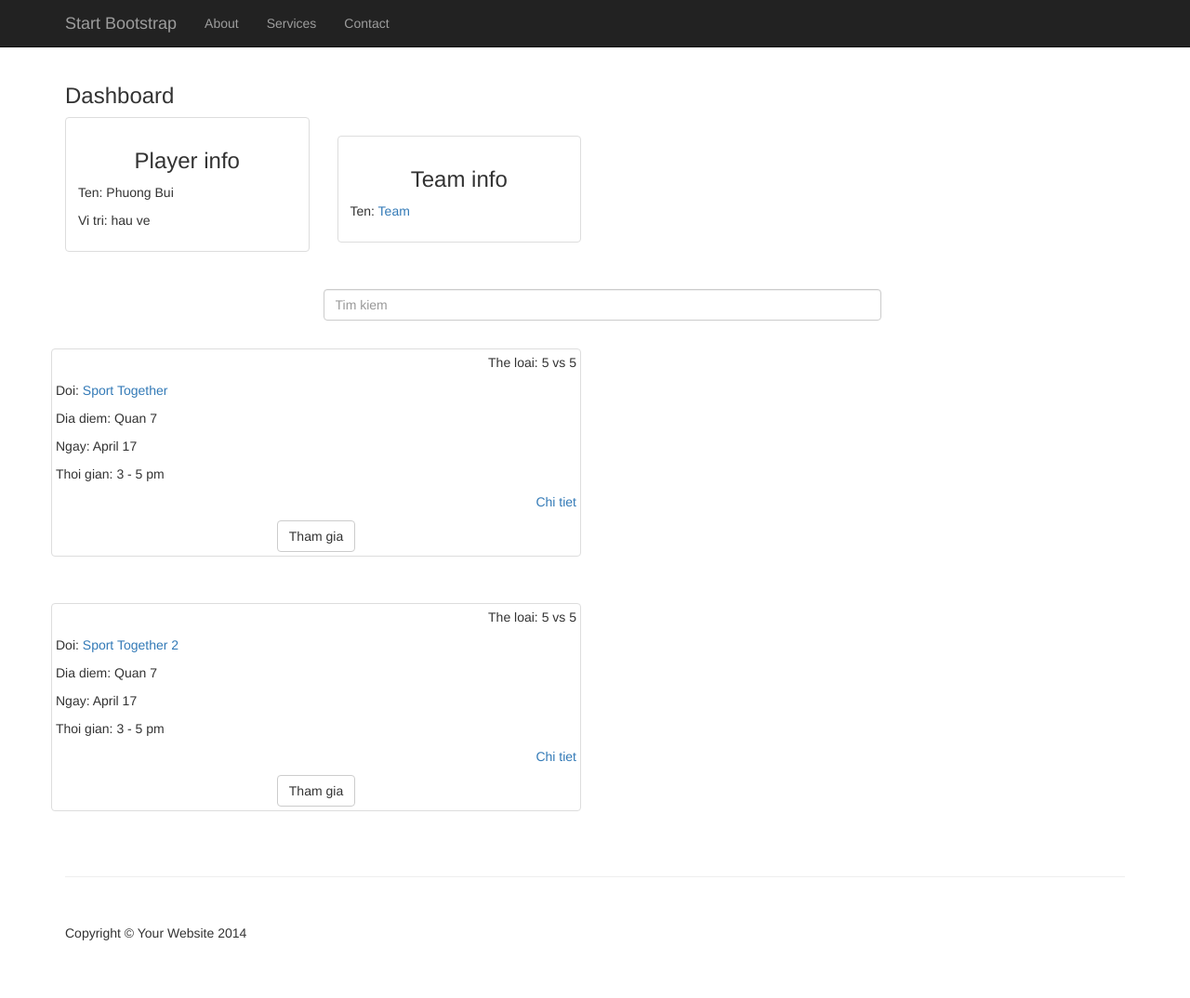
After one commit to Hangvo216/sport-together, a PHP site: page / in a window 1280 px wide. The commit adds this page. Shown: the whole page at 93% size. Run offline with PHP 8.4, Linux system fonts and the light colour scheme.

Commit message:
Add header, add team profile.

```diff
--- /dev/null
+++ b/public_html/header.php
@@ -0,0 +1,56 @@
+ <head>
+
+    <meta charset="utf-8">
+    <meta http-equiv="X-UA-Compatible" content="IE=edge">
+    <meta name="viewport" content="width=device-width, initial-scale=1">
+    <meta name="description" content="">
+    <meta name="author" content="">
+
+    <title>Sport Together</title>
+
+    <!-- Bootstrap Core CSS -->
+    <link href="css/bootstrap.min.css" rel="stylesheet">
+
+    <!-- Custom CSS -->
+    <link href="css/heroic-features.css" rel="stylesheet">
+
+    <!-- HTML5 Shim and Respond.js IE8 support of HTML5 elements and media queries -->
+    <!-- WARNING: Respond.js doesn't work if you view the page via file:// -->
+    <!--[if lt IE 9]>
+        <script src="https://oss.maxcdn.com/libs/html5shiv/3.7.0/html5shiv.js"></script>
+        <script src="https://oss.maxcdn.com/libs/respond.js/1.4.2/respond.min.js"></script>
+    <![endif]-->
+
+</head>
+
+ <!-- Navigation -->
+    <nav class="navbar navbar-inverse navbar-fixed-top" role="navigation">
+        <div class="container">
+            <!-- Brand and toggle get grouped for better mobile display -->
+            <div class="navbar-header">
+                <button type="button" class="navbar-toggle" data-toggle="collapse" data-target="#bs-example-navbar-collapse-1">
+                    <span class="sr-only">Toggle navigation</span>
+                    <span class="icon-bar"></span>
+                    <span class="icon-bar"></span>
+                    <span class="icon-bar"></span>
+                </button>
+                <a class="navbar-brand" href="#">Start Bootstrap</a>
+            </div>
+            <!-- Collect the nav links, forms, and other content for toggling -->
+            <div class="collapse navbar-collapse" id="bs-example-navbar-collapse-1">
+                <ul class="nav navbar-nav">
+                    <li>
+                        <a href="#">About</a>
+                    </li>
+                    <li>
+                        <a href="#">Services</a>
+                    </li>
+                    <li>
+                        <a href="#">Contact</a>
+                    </li>
+                </ul>
+            </div>
+            <!-- /.navbar-collapse -->
+        </div>
+        <!-- /.container -->
+    </nav>
--- /dev/null
+++ b/public_html/index.php
@@ -0,0 +1,118 @@
+<!DOCTYPE html>
+<html lang="en">
+
+
+<?php require "header.php"?>
+
+<body>
+
+
+    <!-- Page Content -->
+    <div class="container">
+
+        <!-- Title -->
+        <div class="row">
+            <div class="col-lg-12">
+                <h3>Dashboard</h3>
+            </div>
+        </div>
+        <!-- /.row -->
+
+        <!-- Page Features -->
+        <div class="row text-center">
+			<div>
+            <div class="col-md-3 col-sm-6 hero-feature">
+                <div class="thumbnail">
+
+                    <div class="caption">
+                        <h3>Player info</h3>
+                        <p>Ten: <span> Phuong Bui</span></p>
+                        <p>Vi tri: <span> hau ve</span> </p>
+                        </p>
+                    </div>
+                </div>
+            </div>
+            <br />
+
+
+
+
+            <div class="col-md-3 col-sm-8 hero-feature">
+                <div class="thumbnail">
+                    <div class="caption">
+                        <h3>Team info</h3>
+                        <p>Ten: <span><a href="team-profile.php"> Team</a></span></p>
+                        <p>
+                        </p>
+                    </div>
+                </div>
+            </div>
+
+            </div>
+
+            <div class="search">
+				<input type="text" class="form-control" placeholder="Tim kiem">
+			</div>
+
+			<div class="row">
+				<div class="col-md-6 hero-feature">
+	                <div class="thumbnail">
+	                    <div class="info">
+	                    	<p class="text-right"> The loai: <span>5 vs 5</span></p>
+	                        <p>Doi: <span><a href="#">Sport Together</a></span></p>
+							<p>Dia diem: <span> Quan 7</span></p>
+							<p>Ngay: <span> April 17</span></p>
+							<p>Thoi gian: <span> 3 - 5 pm</span></p>
+							<p class="text-right"><span><a href="#"> Chi tiet</a></span></p>
+							<button type="submit" class="btn btn-default">Tham gia</button>
+
+	                    </div>
+	                </div>
+	            </div>
+            </div>
+
+			<div class="row">
+				<div class="col-md-6 hero-feature">
+	                <div class="thumbnail">
+	                    <div class="info">
+	                        <p class="text-right"> The loai: <span>5 vs 5</span></p>
+	                        <p>Doi: <span><a href="#">Sport Together 2</a></span></p>
+							<p>Dia diem: <span> Quan 7</span></p>
+							<p>Ngay: <span> April 17</span></p>
+							<p>Thoi gian: <span> 3 - 5 pm</span></p>
+							<p class="text-right"><span><a href="#"> Chi tiet</a></span></p>
+							<button type="submit" class="btn btn-default">Tham gia</button>
+
+	                    </div>
+	                </div>
+	            </div>
+            </div>
+
+
+
+        </div>
+
+        <!-- /.row -->
+        <hr>
+
+        <!-- Footer -->
+        <footer>
+            <div class="row">
+                <div class="col-lg-12">
+                    <p>Copyright &copy; Your Website 2014</p>
+                </div>
+            </div>
+        </footer>
+
+    </div>
+    <!-- /.container -->
+
+    <!-- jQuery -->
+    <script src="js/jquery.js"></script>
+
+    <!-- Bootstrap Core JavaScript -->
+    <script src="js/bootstrap.min.js"></script>
+
+</body>
+
+</html>
```
Also changed, not shown: public_html/team-profile.php (renamed from public_html/team-interface.html, +39 -1 lines).
